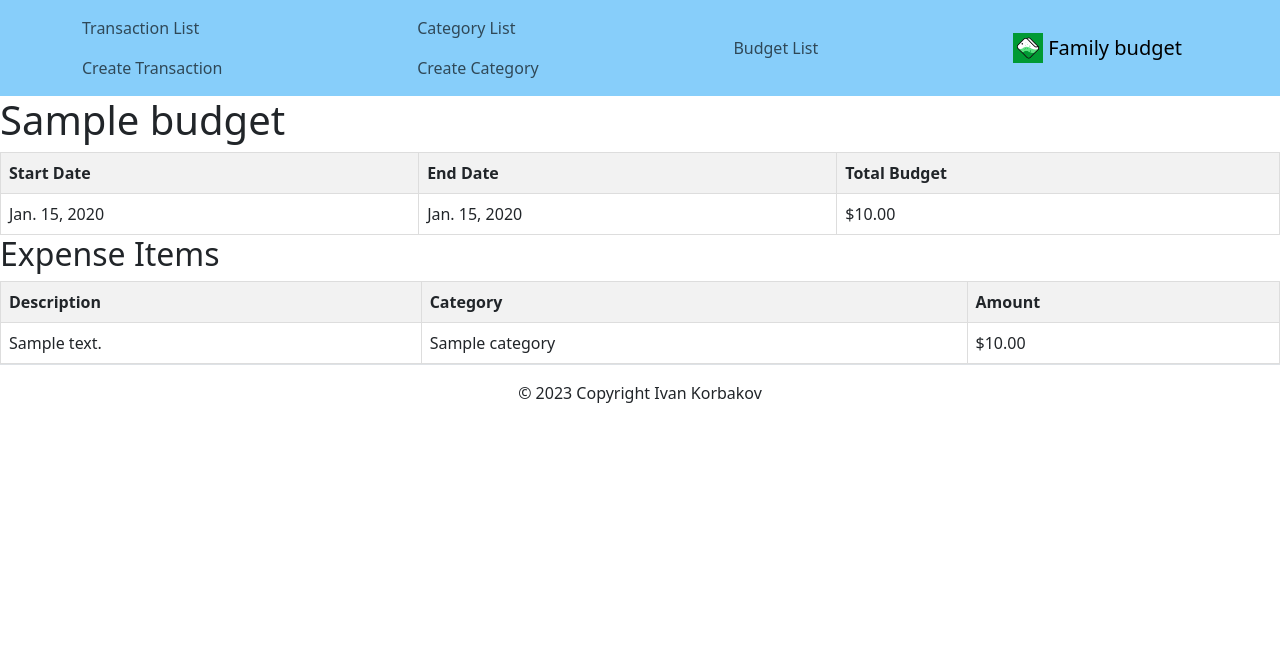
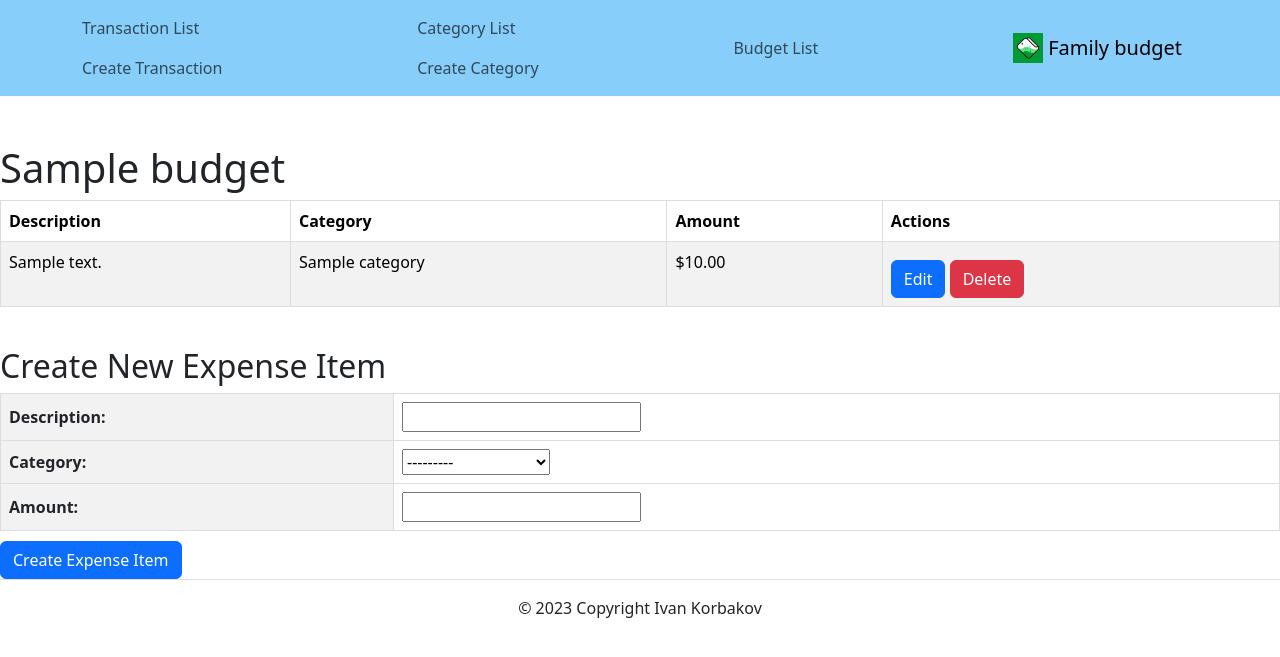
Before and after one commit to nir0k/family-budget, a Django app: page /budgets/1/ in a window 1280 px wide. Shown: the top 657 px of the page. Run offline with Django 3.2, Linux system fonts and the light colour scheme; tables that the repository leaves empty hold one stand-in row (values such as "Sample post"); some libraries are stand-ins or nearby versions.

Commit message:
Add budget

```diff
--- a/family_budget/budget/forms.py
+++ b/family_budget/budget/forms.py
@@ -0,0 +1,14 @@
+from django import forms
+from .models import Budget, ExpenseItem
+
+
+class BudgetForm(forms.ModelForm):
+    class Meta:
+        model = Budget
+        fields = ['title', 'start_date', 'end_date', 'total_budget']
+
+
+class ExpenseItemForm(forms.ModelForm):
+    class Meta:
+        model = ExpenseItem
+        fields = ['description', 'category', 'amount']
--- a/family_budget/budget/urls.py
+++ b/family_budget/budget/urls.py
@@ -2,10 +2,16 @@ from django.urls import path
 from budget.views import (
     budget_list,
     budget_detail,
+    edit_budget,
+    edit_expense_item
 )
 
 
 urlpatterns = [
     path('', budget_list, name='budget_list'),
     path('<int:budget_id>/', budget_detail, name='budget_detail'),
+    path('edit/<int:budget_id>/', edit_budget, name='edit_budget'),
+    path('edit/item/<int:item_id>/',
+         edit_expense_item,
+         name='edit_expense_item'),
 ]
--- a/family_budget/budget/views.py
+++ b/family_budget/budget/views.py
@@ -1,12 +1,91 @@
-from django.shortcuts import render, get_object_or_404
-from .models import Budget
+from django.shortcuts import render, get_object_or_404, redirect
+from .models import Budget, ExpenseItem
+from .forms import BudgetForm, ExpenseItemForm
 
 
 def budget_list(request):
     budgets = Budget.objects.all()
-    return render(request, 'budget/budget_list.html', {'budgets': budgets})
+
+    if request.method == 'POST':
+        form = BudgetForm(request.POST)
+        if form.is_valid():
+            form.save()
+            return redirect('budget_list')
+
+    else:
+        form = BudgetForm()
+
+    return render(
+        request,
+        'budget/budget_list.html',
+        {'budgets': budgets, 'form': form}
+    )
 
 
 def budget_detail(request, budget_id):
     budget = get_object_or_404(Budget, pk=budget_id)
-    return render(request, 'budget/budget_detail.html', {'budget': budget})
+    expense_items = budget.expenseitem_set.all()
+
+    if request.method == 'POST':
+        expense_item_form = ExpenseItemForm(request.POST)
+        if 'delete' in request.POST:
+            item_id = int(request.POST['delete'])
+            item_to_delete = get_object_or_404(ExpenseItem, pk=item_id)
+            item_to_delete.delete()
+        else:
+            if expense_item_form.is_valid():
+                new_item = expense_item_form.save(commit=False)
+                new_item.budget = budget
+                new_item.save()
+        return redirect('budget_detail', budget_id=budget_id)
+
+    else:
+        expense_item_form = ExpenseItemForm()
+
+    return render(
+        request,
+        'budget/budget_detail.html',
+        {
+            'budget': budget,
+            'expense_items': expense_items,
+            'expense_item_form': expense_item_form
+        }
+    )
+
+
+def edit_budget(request, budget_id):
+    budget = get_object_or_404(Budget, pk=budget_id)
+
+    if request.method == 'POST':
+        form = BudgetForm(request.POST, instance=budget)
+        if form.is_valid():
+            form.save()
+            return redirect('budget_list')
+
+    else:
+        form = BudgetForm(instance=budget)
+
+    return render(
+        request,
+        'budget/edit_budget.html',
+        {'form': form, 'budget': budget}
+    )
+
+
+def edit_expense_item(request, item_id):
+    item = get_object_or_404(ExpenseItem, pk=item_id)
+
+    if request.method == 'POST':
+        form = ExpenseItemForm(request.POST, instance=item)
+        if form.is_valid():
+            form.save()
+            return redirect('budget_detail', budget_id=item.budget.id)
+
+    else:
+        form = ExpenseItemForm(instance=item)
+
+    return render(
+        request,
+        'budget/edit_expense_item.html',
+        {'form': form, 'item': item}
+    )
--- a/family_budget/templates/budget/budget_detail.html
+++ b/family_budget/templates/budget/budget_detail.html
@@ -1,40 +1,48 @@
 {% extends 'base.html' %}
 
 {% block content %}
-    <h1>{{ budget.title }}</h1>
-    <table>
-        <tr>
-            <th>Start Date</th>
-            <th>End Date</th>
-            <th>Total Budget</th>
-        </tr>
-        <tr>
-            <td>{{ budget.start_date }}</td>
-            <td>{{ budget.end_date }}</td>
-            <td>${{ budget.total_budget }}</td>
-        </tr>
-    </table>
+    <h1 class="mt-5">{{ budget.title }}</h1>
 
-    <h2>Expense Items</h2>
-    <table>
+    <div class="table-responsive">
+        <table class="table table-striped">
+            <thead>
                 <tr>
                     <th>Description</th>
                     <th>Category</th>
                     <th>Amount</th>
+                    <th>Actions</th>
                 </tr>
-        {% for item in budget.expenseitem_set.all %}
+            </thead>
+            <tbody>
+                {% for item in expense_items %}
                     <tr>
                         <td>{{ item.description }}</td>
                         <td>{{ item.category.title }}</td>
                         <td>${{ item.amount }}</td>
+                        <td>
+                            <form method="post" action="{% url 'budget_detail' budget.id %}">
+                                {% csrf_token %}
+                                <a class="btn btn-primary ml-2" href="{% url 'edit_expense_item' item.id %}">Edit</a>
+                                <input type="hidden" name="delete" value="{{ item.id }}">
+                                <button class="btn btn-danger" type="submit">Delete</button>
+                            </form>
+                        </td>
                     </tr>
                 {% empty %}
                     <tr>
-                <td colspan="3">No expense items for this budget.</td>
+                        <td colspan="4">No expense items for this budget.</td>
                     </tr>
                 {% endfor %}
+            </tbody>
         </table>
+    </div>
 
-    {% comment %} <a href="{% url 'budget_update' budget.pk %}">Edit this budget</a> {% endcomment %}
-</div>
+    <h2 class="mt-4">Create New Expense Item</h2>
+    <form method="post">
+        {% csrf_token %}
+        <table>
+        {{ expense_item_form.as_table }}
+        </table>
+        <button class="btn btn-primary" type="submit">Create Expense Item</button>
+    </form>
 {% endblock %}
```
Also changed, not shown: family_budget/budget/types.py (deleted, +0 -36 lines), family_budget/templates/budget/budget_list.html (+39 -10 lines), family_budget/templates/budget/edit_budget.html (added, +11 -0 lines), family_budget/templates/budget/edit_expense_item.html (added, +13 -0 lines). Lines whose indentation alone changed are shown as unchanged.
